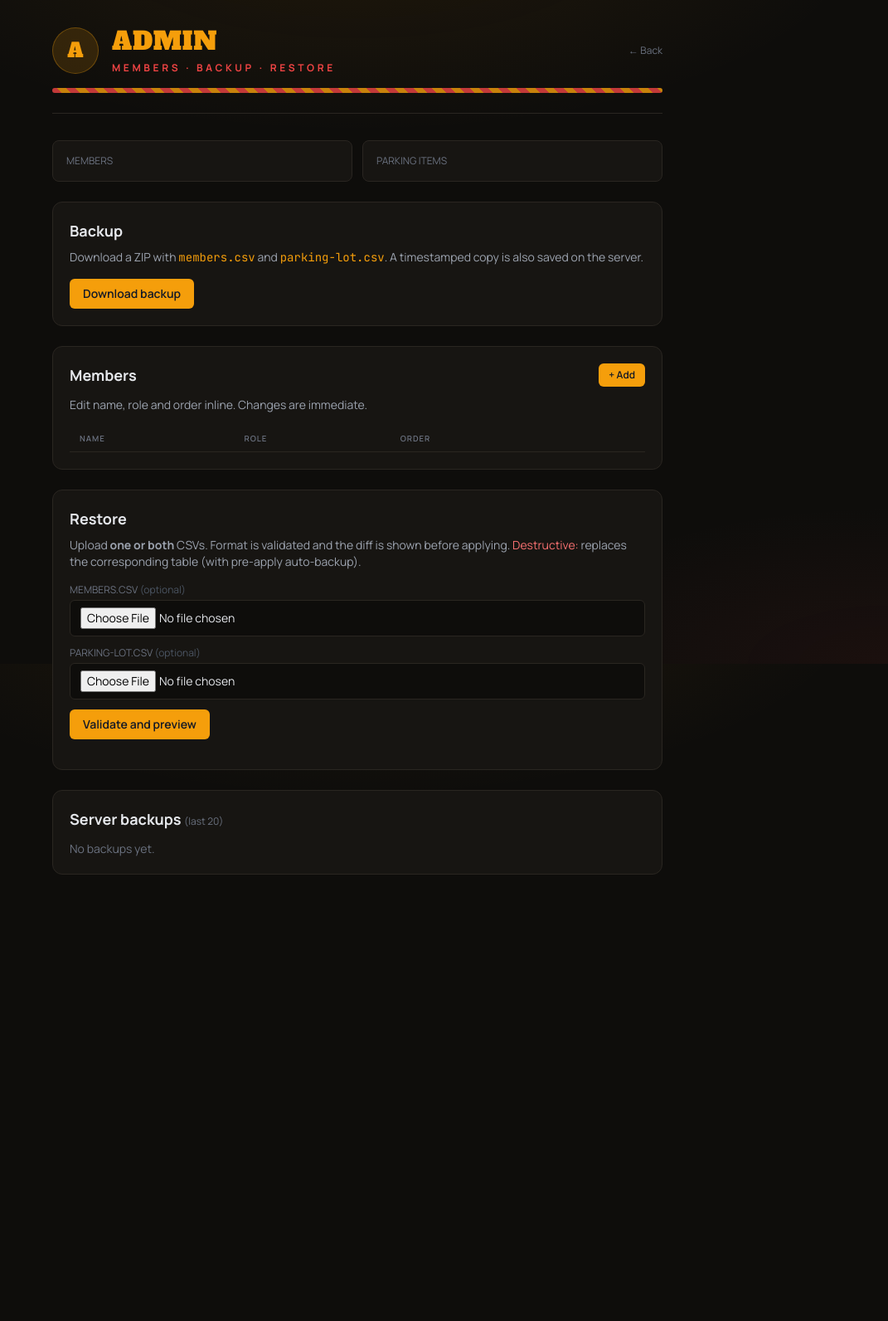
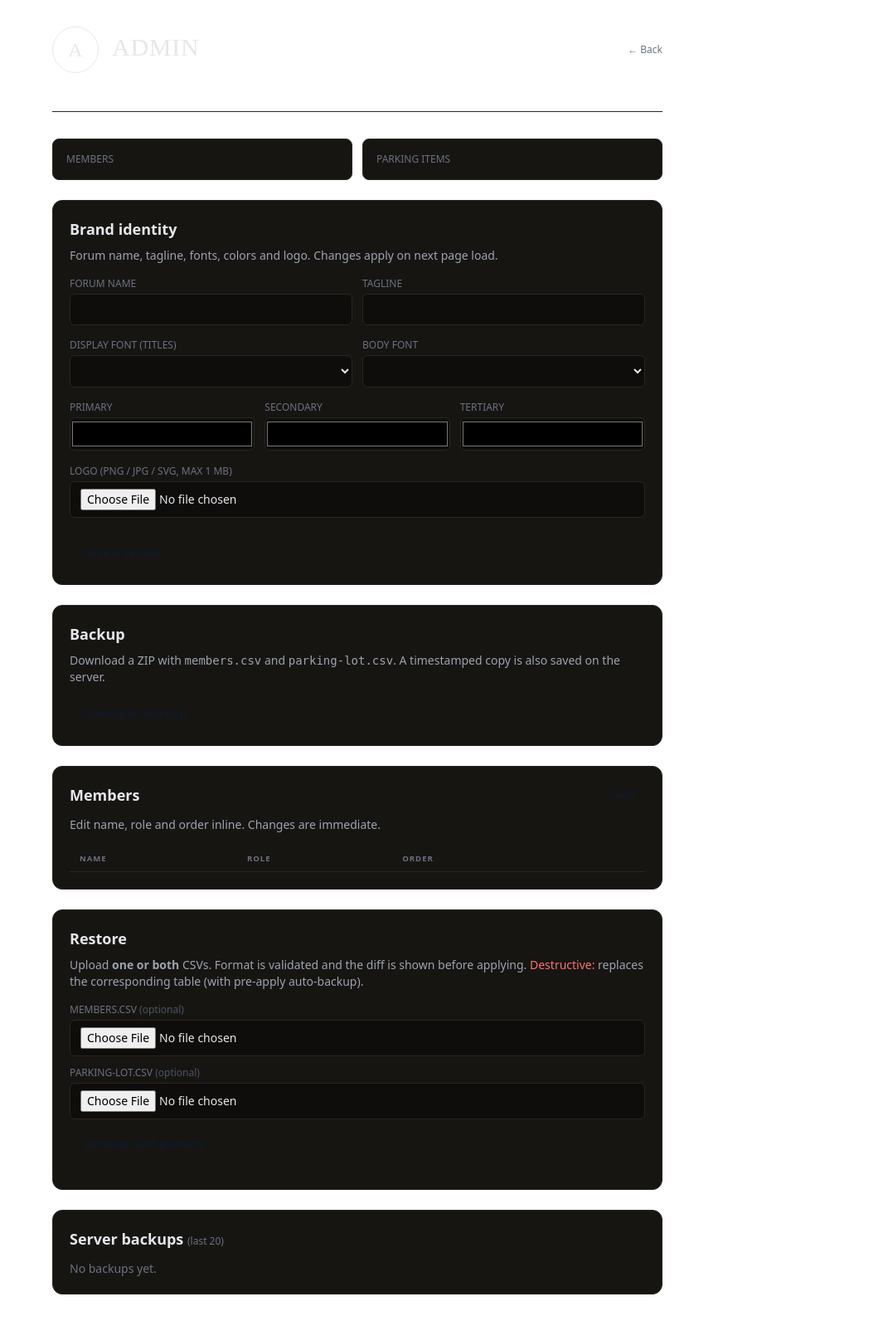
Before and after one commit to hipolitogb/forum-eos-operation-system, a FastAPI app: template app/templates/admin.html in a window 1280 px wide. Shown: the whole page at 83% size, without its empty margins (209-1280 px from the left). Before the commit the page ends 1054 px from the top, so only its background shows below. Run offline with FastAPI, Linux system fonts and the light colour scheme; the template is opened without the code that fills it, so the values that code supplies are empty; parts of the project's set-up code (start-up, migrations or seed data) failed here and were passed over; some libraries are stand-ins or nearby versions.

Commit message:
feat: editable branding (name, tagline, fonts, colors, logo)
Singleton forum_settings table (migration 002) holds the brand config:
forum_name, tagline, display_font, body_font, color_primary/secondary/
tertiary, logo_path. Seeded on first run with neutral defaults.

app/branding.py centralizes the settings loader, color-shade derivers
(primary-soft / primary-deep / secondary-deep via RGB lighten/darken),
the Google Fonts URL builder, and the curated font lists (8 display,
4 body).

Templates (base/index/admin) now consume settings via Jinja:
- <title>, fonts link, tailwind config colors, body gradients, tag
  styles and the stripe accent all interpolate from settings on every
  server render
- Logo renders from /static/{logo_path} when set, falls back to a
  circle with the first letter of forum_name

Admin UI gets a new "Brand identity" section:
- Text inputs (name, tagline)
- Font dropdowns (curated list)
- Three HTML5 color pickers
- Logo upload (PNG/JPG/SVG, 1 MB max, persisted to volume-mounted
  app/static/uploads/) + reset button
- POST /admin/brand validates and saves, POST /admin/brand/logo/clear
  removes the logo

Co-Authored-By: Claude Opus 4.6 (1M context) <noreply@anthropic.com>

```diff
--- a/app/routes/pages.py
+++ b/app/routes/pages.py
@@ -4,6 +4,7 @@ from fastapi.templating import Jinja2Templates
 from sqlalchemy.orm import Session
 from app.database import get_db
 from app.models import Member, ParkingItem
+from app.branding import branding_context
 
 router = APIRouter()
 templates = Jinja2Templates(directory="app/templates")
@@ -41,6 +42,7 @@ def index(request: Request, db: Session = Depends(get_db)):
 
     return templates.TemplateResponse("index.html", {
         "request": request,
+        **branding_context(db),
         "members": members,
         "parking_groups": groups,
         "tag_labels": tag_labels,
--- a/app/templates/admin.html
+++ b/app/templates/admin.html
@@ -4,12 +4,16 @@
 
   <div class="mb-8 pb-6 border-b border-dark-700">
     <div class="flex items-center gap-4">
+      {% if settings.logo_path %}
+      <img src="/static/{{ settings.logo_path }}" alt="{{ settings.forum_name }}" class="w-12 h-12 md:w-14 md:h-14 flex-shrink-0 rounded-full object-cover">
+      {% else %}
       <div class="w-12 h-12 md:w-14 md:h-14 flex-shrink-0 rounded-full bg-brand-primary/15 border border-brand-primary/30 flex items-center justify-center">
         <span class="font-display text-xl md:text-2xl text-brand-primary">A</span>
       </div>
+      {% endif %}
       <div class="flex-1 min-w-0">
         <h1 class="font-display text-2xl md:text-3xl text-brand-primary leading-none tracking-wide">ADMIN</h1>
-        <p class="text-[0.65rem] md:text-xs text-brand-secondary font-bold uppercase tracking-[0.3em] mt-1.5">Members · Backup · Restore</p>
+        <p class="text-[0.65rem] md:text-xs text-brand-secondary font-bold uppercase tracking-[0.3em] mt-1.5">{{ settings.forum_name }}</p>
       </div>
       <a href="/" class="flex-shrink-0 text-xs text-gray-500 hover:text-brand-primary transition-colors">← Back</a>
     </div>
@@ -25,6 +29,72 @@
       <p class="text-xs text-gray-500 uppercase">Parking items</p>
       <p class="text-2xl font-bold">{{ parking_count }}</p>
     </div>
+  </div>
+
+  <!-- Brand identity -->
+  <div class="bg-dark-800 border border-dark-700 rounded-xl p-5 mb-6">
+    <h2 class="text-lg font-bold mb-2">Brand identity</h2>
+    <p class="text-sm text-gray-400 mb-4">Forum name, tagline, fonts, colors and logo. Changes apply on next page load.</p>
+    <form hx-post="/admin/brand" hx-target="#brand-result" hx-swap="innerHTML" hx-encoding="multipart/form-data" class="space-y-4">
+      <div class="grid grid-cols-1 md:grid-cols-2 gap-3">
+        <div>
+          <label class="block text-xs text-gray-500 uppercase mb-1">Forum name</label>
+          <input type="text" name="forum_name" value="{{ settings.forum_name }}" required class="w-full text-sm bg-dark-900 border border-dark-700 rounded-md px-3 py-2">
+        </div>
+        <div>
+          <label class="block text-xs text-gray-500 uppercase mb-1">Tagline</label>
+          <input type="text" name="tagline" value="{{ settings.tagline }}" class="w-full text-sm bg-dark-900 border border-dark-700 rounded-md px-3 py-2">
+        </div>
+      </div>
+
+      <div class="grid grid-cols-1 md:grid-cols-2 gap-3">
+        <div>
+          <label class="block text-xs text-gray-500 uppercase mb-1">Display font (titles)</label>
+          <select name="display_font" class="w-full text-sm bg-dark-900 border border-dark-700 rounded-md px-3 py-2">
+            {% for f in display_fonts %}<option value="{{ f }}" {% if f == settings.display_font %}selected{% endif %}>{{ f }}</option>{% endfor %}
+          </select>
+        </div>
+        <div>
+          <label class="block text-xs text-gray-500 uppercase mb-1">Body font</label>
+          <select name="body_font" class="w-full text-sm bg-dark-900 border border-dark-700 rounded-md px-3 py-2">
+            {% for f in body_fonts %}<option value="{{ f }}" {% if f == settings.body_font %}selected{% endif %}>{{ f }}</option>{% endfor %}
+          </select>
+        </div>
+      </div>
+
+      <div class="grid grid-cols-3 gap-3">
+        <div>
+          <label class="block text-xs text-gray-500 uppercase mb-1">Primary</label>
+          <input type="color" name="color_primary" value="{{ settings.color_primary }}" class="w-full h-10 bg-dark-900 border border-dark-700 rounded-md">
+        </div>
+        <div>
+          <label class="block text-xs text-gray-500 uppercase mb-1">Secondary</label>
+          <input type="color" name="color_secondary" value="{{ settings.color_secondary }}" class="w-full h-10 bg-dark-900 border border-dark-700 rounded-md">
+        </div>
+        <div>
+          <label class="block text-xs text-gray-500 uppercase mb-1">Tertiary</label>
+          <input type="color" name="color_tertiary" value="{{ settings.color_tertiary }}" class="w-full h-10 bg-dark-900 border border-dark-700 rounded-md">
+        </div>
+      </div>
+
+      <div>
+        <label class="block text-xs text-gray-500 uppercase mb-1">Logo (PNG / JPG / SVG, max 1 MB)</label>
+        <div class="flex items-center gap-3">
+          {% if settings.logo_path %}
+          <img src="/static/{{ settings.logo_path }}" alt="current logo" class="w-12 h-12 rounded-full object-cover border border-dark-700">
+          {% endif %}
+          <input type="file" name="logo" accept="image/png,image/jpeg,image/svg+xml" class="flex-1 text-sm bg-dark-900 border border-dark-700 rounded-md px-3 py-2">
+          {% if settings.logo_path %}
+          <button type="button" hx-post="/admin/brand/logo/clear" hx-target="#brand-result" hx-swap="innerHTML" class="text-xs text-gray-500 hover:text-red-400">Reset</button>
+          {% endif %}
+        </div>
+      </div>
+
+      <div class="flex items-center gap-3 pt-2">
+        <button type="submit" class="px-4 py-2 bg-brand-primary text-gray-900 rounded-md text-sm font-semibold">Save & reload</button>
+        <div id="brand-result" class="text-xs text-gray-500"></div>
+      </div>
+    </form>
   </div>
 
   <!-- Backup -->
--- a/app/templates/base.html
+++ b/app/templates/base.html
@@ -3,31 +3,34 @@
 <head>
   <meta charset="UTF-8">
   <meta name="viewport" content="width=device-width, initial-scale=1.0">
-  <title>Forum Operating System</title>
+  <title>{{ settings.forum_name }} — {{ settings.tagline }}</title>
+  {% if settings.logo_path %}
+  <link rel="icon" href="/static/{{ settings.logo_path }}">
+  {% endif %}
   <script src="https://cdn.tailwindcss.com"></script>
   <script src="https://unpkg.com/htmx.org@2.0.4"></script>
   <script src="https://cdn.jsdelivr.net/npm/sortablejs@latest/Sortable.min.js"></script>
   <link rel="preconnect" href="https://fonts.googleapis.com">
   <link rel="preconnect" href="https://fonts.gstatic.com" crossorigin>
-  <link href="https://fonts.googleapis.com/css2?family=Alfa+Slab+One&family=Manrope:wght@300;400;500;600;700;800&family=JetBrains+Mono:wght@400;500&display=swap" rel="stylesheet">
+  <link href="{{ brand.google_fonts_url }}" rel="stylesheet">
   <script>
     tailwind.config = {
       theme: {
         extend: {
           fontFamily: {
-            sans: ['Manrope', 'ui-sans-serif', 'system-ui', 'sans-serif'],
-            display: ['"Alfa Slab One"', 'serif'],
+            sans: ['"{{ settings.body_font }}"', 'ui-sans-serif', 'system-ui', 'sans-serif'],
+            display: ['"{{ settings.display_font }}"', 'serif'],
             mono: ['"JetBrains Mono"', 'ui-monospace', 'monospace'],
           },
           colors: {
             dark: { 900: '#0e0d0b', 800: '#171512', 700: '#2a2621', 600: '#3a352e' },
             brand: {
-              primary: '#F59E0B',
-              'primary-soft': '#FCD34D',
-              'primary-deep': '#D97706',
-              secondary: '#EF4444',
-              'secondary-deep': '#B91C1C',
-              tertiary: '#3B82F6',
+              primary: '{{ settings.color_primary }}',
+              'primary-soft': '{{ brand.primary_soft }}',
+              'primary-deep': '{{ brand.primary_deep }}',
+              secondary: '{{ settings.color_secondary }}',
+              'secondary-deep': '{{ brand.secondary_deep }}',
+              tertiary: '{{ settings.color_tertiary }}',
             }
           }
         }
@@ -37,30 +40,30 @@
   <style>
     body {
       background:
-        radial-gradient(ellipse 80% 50% at 50% -10%, rgba(245, 158, 11, 0.08), transparent 60%),
-        radial-gradient(ellipse 60% 40% at 100% 100%, rgba(239, 68, 68, 0.06), transparent 60%),
+        radial-gradient(ellipse 80% 50% at 50% -10%, rgba({{ brand.primary_rgb }}, 0.08), transparent 60%),
+        radial-gradient(ellipse 60% 40% at 100% 100%, rgba({{ brand.secondary_rgb }}, 0.06), transparent 60%),
         #0e0d0b;
       background-attachment: fixed;
     }
 
     /* Tags */
-    .tag-open { background: rgba(245, 158, 11, 0.14); color: #F59E0B; }
-    .tag-deep-dive { background: rgba(239, 68, 68, 0.14); color: #F87171; }
-    .tag-topical { background: rgba(96, 165, 250, 0.14); color: #93C5FD; }
+    .tag-open { background: rgba({{ brand.primary_rgb }}, 0.14); color: {{ settings.color_primary }}; }
+    .tag-deep-dive { background: rgba({{ brand.secondary_rgb }}, 0.14); color: #F87171; }
+    .tag-topical { background: rgba({{ brand.tertiary_rgb }}, 0.14); color: {{ settings.color_tertiary }}; }
     .tag-recurring { background: rgba(251, 146, 60, 0.14); color: #FDBA74; }
     .tag-improving { background: rgba(52, 211, 153, 0.14); color: #6EE7B7; }
 
     .parking-item { transition: transform 0.15s, opacity 0.15s; }
     .parking-item.sortable-ghost { opacity: 0.4; transform: scale(0.98); }
-    .parking-item.sortable-chosen { box-shadow: 0 0 0 1px #F59E0B; }
+    .parking-item.sortable-chosen { box-shadow: 0 0 0 1px {{ settings.color_primary }}; }
     .htmx-swapping { opacity: 0; transition: opacity 0.2s; }
 
     /* Decorative accent stripe */
     .stripe-accent {
       background-image: repeating-linear-gradient(
         45deg,
-        #EF4444 0 8px,
-        #F59E0B 8px 16px
+        {{ settings.color_secondary }} 0 8px,
+        {{ settings.color_primary }} 8px 16px
       );
     }
   </style>
```
Also changed, not shown: alembic/versions/002_forum_settings.py (added, +35 -0 lines), app/branding.py (added, +99 -0 lines), app/models.py (+16 -0 lines), app/routes/admin.py (+131 -0 lines), app/templates/index.html (+7 -3 lines).
